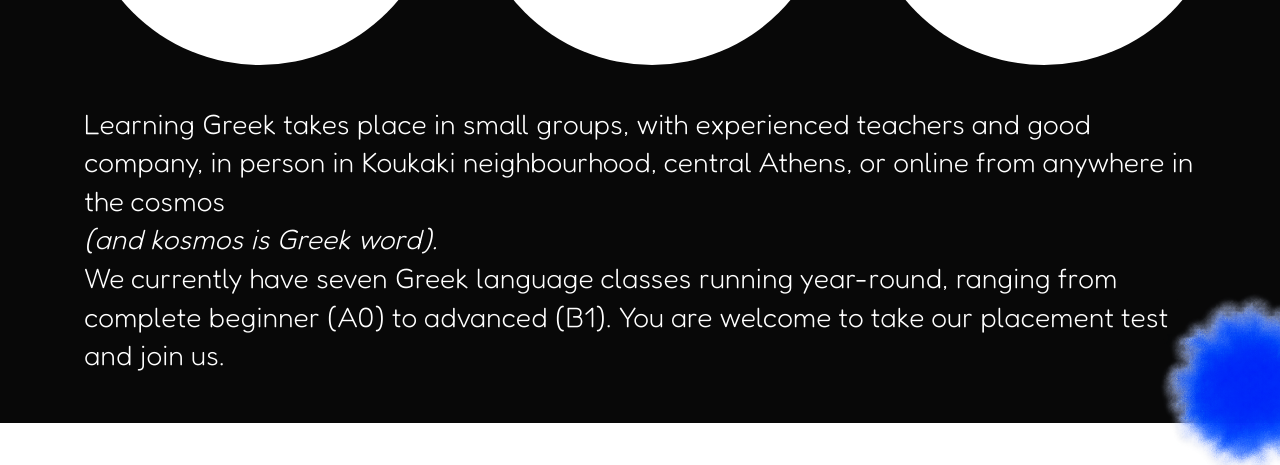
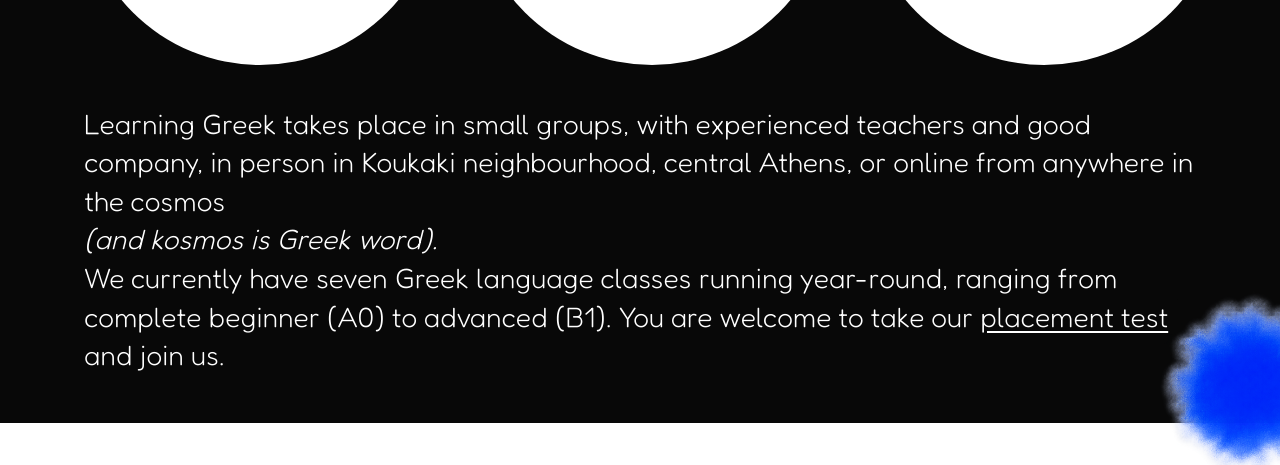
Before and after one commit to chicky99a/Sigasiga, a Next.js app: page / in a window 1280 px wide. Shown: the part 1832-2297 px from the top of the page. Built offline with nearby package versions, Linux system fonts and the light colour scheme.

Commit message:
Simplify enrollment form and link placement test (#4)
* Simplify enrollment and link placement test

* Simplify enrollment and link placement test

* Simplify enrollment and link placement test

```diff
--- a/app/globals.css
+++ b/app/globals.css
@@ -119,6 +119,7 @@ header, section, footer {
 .benefits p { font-size: 1.625rem; line-height: 1.35; }
 .why-greek-copy { margin-top: 40px; }
 .why-greek-copy em { display: block; }
+.why-greek-copy a { text-decoration: underline; text-underline-offset: 4px; }
 em { font-style: italic; }
 
 #courses { min-height: 727px; padding-top: 46px; padding-bottom: 20px; }
@@ -284,7 +285,7 @@ footer nav a { cursor: pointer; }
   .hero-descriptor {
     width: min(88vw, 360px);
     left: 50%;
-    top: 365px;
+    top: 383px;
     transform: translateX(-50%);
   }
   .hero-flower, .hero-snail { display: none; }
--- a/components/EnrollmentForm.jsx
+++ b/components/EnrollmentForm.jsx
@@ -1,11 +1,9 @@
 'use client';
 
 import { useRef, useState } from 'react';
-import { courses } from '../data/courses';
 import { greekLevels } from '../data/enrollment';
 
 export default function EnrollmentForm({ initialCourseId = '', levelTestUrl = '/level-test/index.html', contact = false }) {
-  const [courseId, setCourseId] = useState(initialCourseId);
   const [level, setLevel] = useState('Complete beginner');
   const [busy, setBusy] = useState(false);
   const [submitted, setSubmitted] = useState(false);
@@ -44,13 +42,7 @@ export default function EnrollmentForm({ initialCourseId = '', levelTestUrl = '/
 
   return <>
     {!submitted && <form className="enrollment-form" onSubmit={submit} onInput={resetId}>
-      {contact ? <input type="hidden" name="formType" value="contact" /> : <>
-      <label htmlFor="enrollment-course">Course</label>
-      <select id="enrollment-course" name="courseId" value={courseId} onChange={event => { setCourseId(event.target.value); resetId(); }} required>
-        <option value="" disabled>Select a course</option>
-        {courses.map(item => <option key={item.id} value={item.id}>{item.name}</option>)}
-      </select>
-      </>}
+      {contact ? <input type="hidden" name="formType" value="contact" /> : <input type="hidden" name="courseId" value={initialCourseId} />}
       <label htmlFor="enrollment-name">Full name</label>
       <input id="enrollment-name" name="fullName" autoComplete="name" required maxLength={120} />
       <label htmlFor="enrollment-email">Email{contact ? ' (optional)' : ''}</label>
--- a/components/Sections.jsx
+++ b/components/Sections.jsx
@@ -39,7 +39,7 @@ export function WhyGreek() {
       <article><h3>TALK<br />TO PEOPLE</h3></article>
       <article><h3>FEEL<br />AT HOME</h3></article>
     </div>
-    <p className="why-greek-copy">Learning Greek takes place in small groups, with experienced teachers and good company, in person in Koukaki neighbourhood, central Athens, or online from anywhere in the cosmos <em>(and kosmos is Greek word).</em> We currently have seven Greek language classes running year-round, ranging from complete beginner (A0) to advanced (B1). You are welcome to take our placement test and join us.</p>
+    <p className="why-greek-copy">Learning Greek takes place in small groups, with experienced teachers and good company, in person in Koukaki neighbourhood, central Athens, or online from anywhere in the cosmos <em>(and kosmos is Greek word).</em> We currently have seven Greek language classes running year-round, ranging from complete beginner (A0) to advanced (B1). You are welcome to take our <a href="/level-test/index.html">placement test</a> and join us.</p>
   </section>;
 }
 
```
